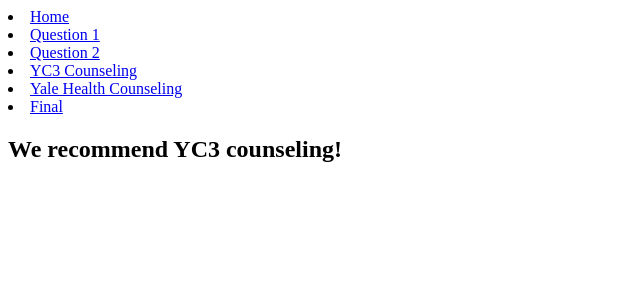
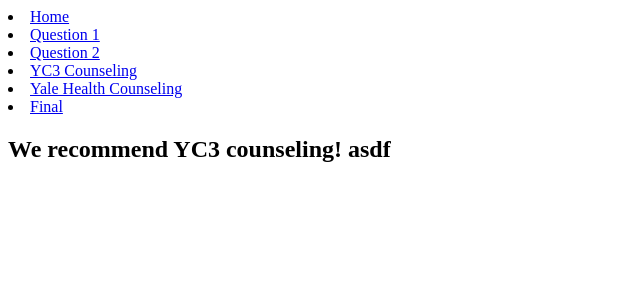
Before and after one commit to apurvagyan/hci-mental-health-proj, a React (Create React App) app in the folder my-app/: page /YC3 in a window 1280 px wide. Shown: the top 300 px of the page, without its empty margins (0-640 px from the left). Built offline with nearby package versions, Linux system fonts and the light colour scheme.

Commit message:
test edit

```diff
--- a/my-app/src/pages/YC3.js
+++ b/my-app/src/pages/YC3.js
@@ -2,7 +2,7 @@
 function YC3() {
     return (
       <div>
-        <h2>We recommend YC3 counseling!</h2>
+        <h2>We recommend YC3 counseling! asdf</h2>
       </div>
     );
   }
```
